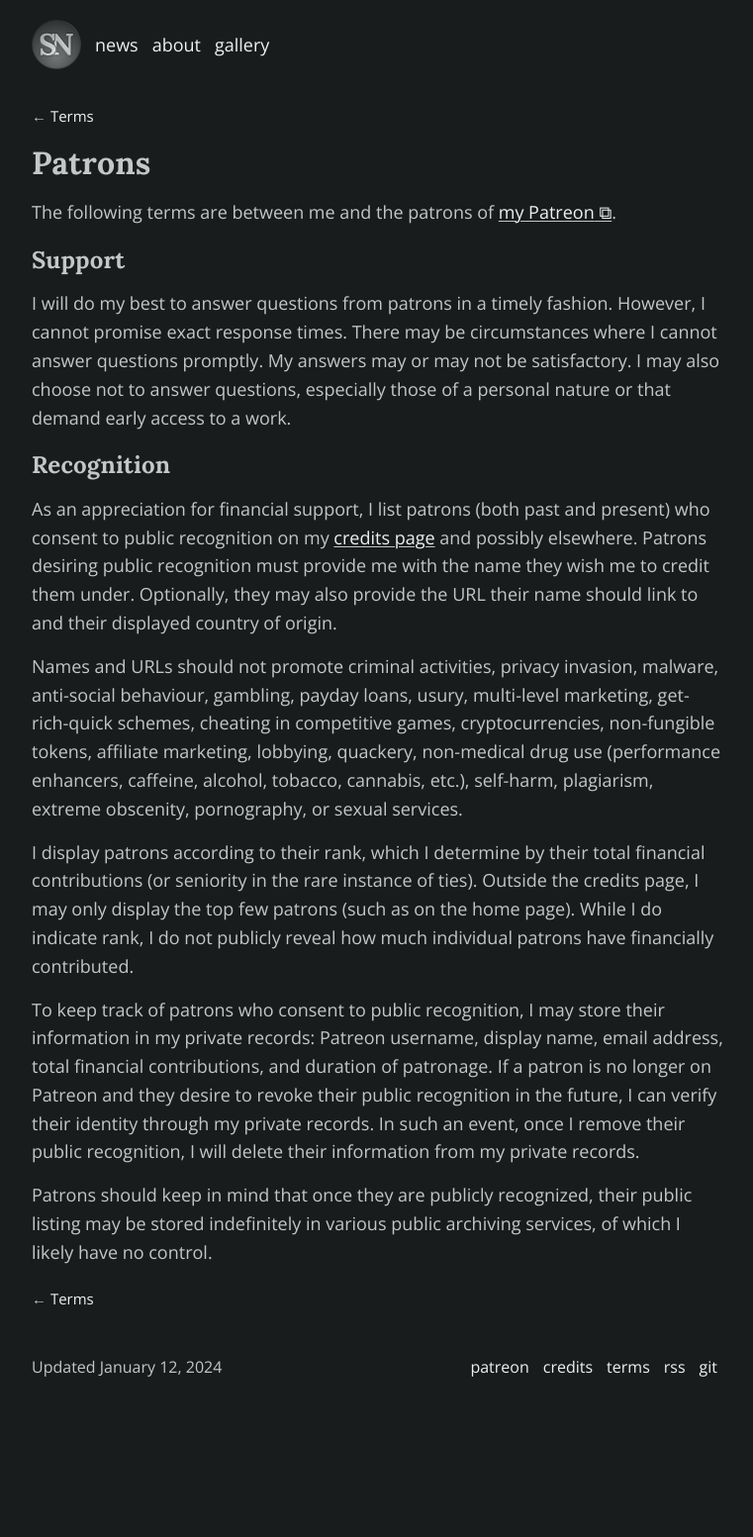
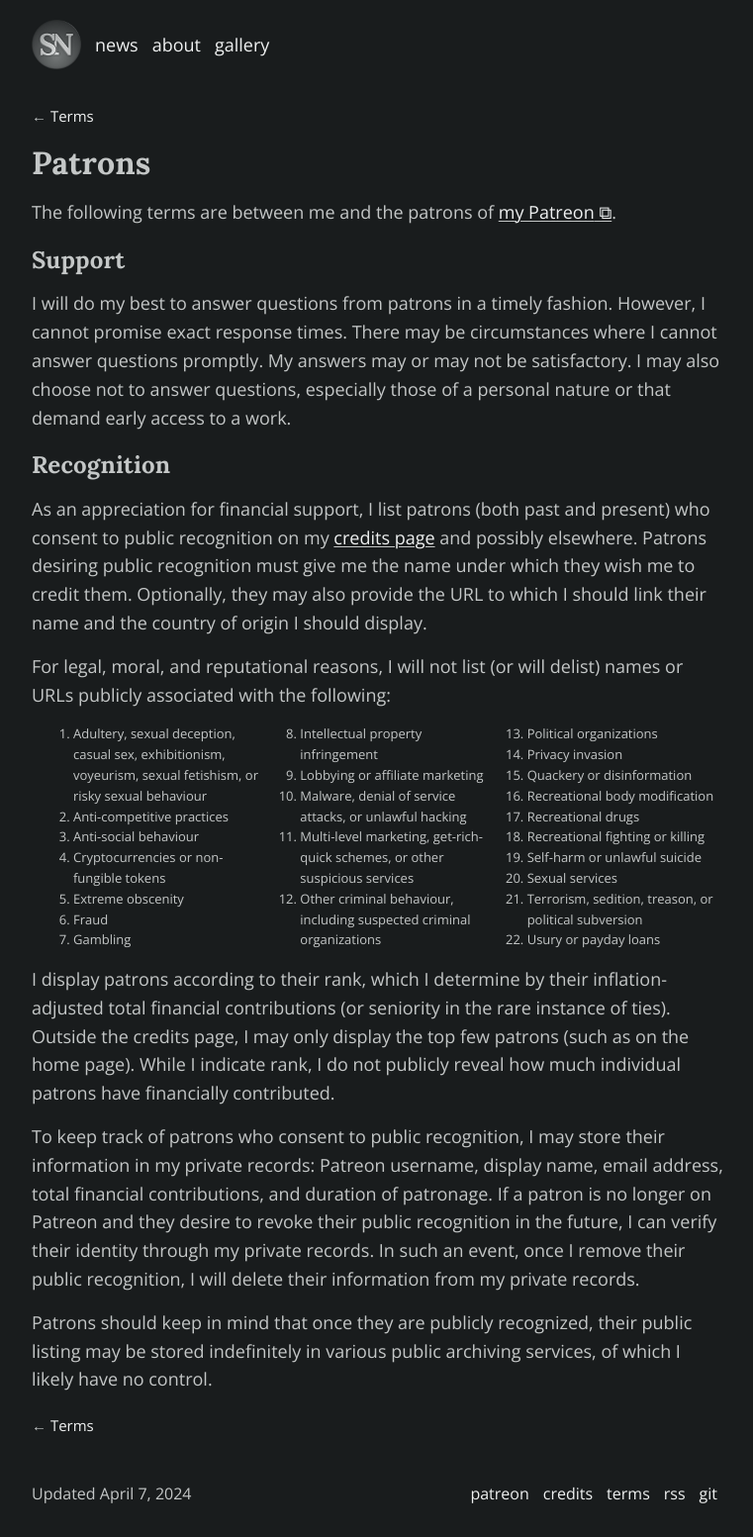
Before and after one commit to schizoidnightmares/schizoidnightmares.com, a Jekyll site: the page built from terms/patrons.md, in a window 1280 px wide. Shown: the whole page at 99% size, without its empty margins (258-1019 px from the left). Built offline with Jekyll 4.4.1, drawn with Linux system fonts in a browser that asks for light colours; before the commit the page ends 1424 px from its top, so only the background shows below that.

Commit message:
inflation-adjusted ranking, clarity, and restrictions

```diff
--- a/terms/patrons.md
+++ b/terms/patrons.md
@@ -1,7 +1,7 @@
 ---
 title: Patrons - Terms
 description: Terms for patrons
-last_modified_at: January 12, 2024
+last_modified_at: April 7, 2024
 return: Terms
 return-url: /terms/
 ---
@@ -13,11 +13,35 @@ The following terms are between me and the patrons of <a href="https://www.patre
 I will do my best to answer questions from patrons in a timely fashion. However, I cannot promise exact response times. There may be circumstances where I cannot answer questions promptly. My answers may or may not be satisfactory. I may also choose not to answer questions, especially those of a personal nature or that demand early access to a work.
 
 ## Recognition
-As an appreciation for financial support, I list patrons (both past and present) who consent to public recognition on my [credits page](/credits/) and possibly elsewhere. Patrons desiring public recognition must provide me with the name they wish me to credit them under. Optionally, they may also provide the URL their name should link to and their displayed country of origin.
+As an appreciation for financial support, I list patrons (both past and present) who consent to public recognition on my [credits page](/credits/) and possibly elsewhere. Patrons desiring public recognition must give me the name under which they wish me to credit them. Optionally, they may also provide the URL to which I should link their name and the country of origin I should display.
 
-Names and URLs should not promote criminal activities, privacy invasion, malware, anti-social behaviour, gambling, payday loans, usury, multi-level marketing, get-rich-quick schemes, cheating in competitive games, cryptocurrencies, non-fungible tokens, affiliate marketing, lobbying, quackery, non-medical drug use (performance enhancers, caffeine, alcohol, tobacco, cannabis, etc.), self-harm, plagiarism, extreme obscenity, pornography, or sexual services.
+For legal, moral, and reputational reasons, I will not list (or will delist) names or URLs publicly associated with the following:
 
-I display patrons according to their rank, which I determine by their total financial contributions (or seniority in the rare instance of ties). Outside the credits page, I may only display the top few patrons (such as on the home page). While I do indicate rank, I do not publicly reveal how much individual patrons have financially contributed.
+1. Adultery, sexual deception, casual sex, exhibitionism, voyeurism, sexual fetishism, or risky sexual behaviour
+1. Anti-competitive practices
+1. Anti-social behaviour
+1. Cryptocurrencies or non-fungible tokens
+1. Extreme obscenity
+1. Fraud
+1. Gambling
+1. Intellectual property infringement
+1. Lobbying or affiliate marketing
+1. Malware, denial of service attacks, or unlawful hacking
+1. Multi-level marketing, get-rich-quick schemes, or other suspicious services
+1. Other criminal behaviour, including suspected criminal organizations
+1. Political organizations
+1. Privacy invasion
+1. Quackery or disinformation
+1. Recreational body modification
+1. Recreational drugs
+1. Recreational fighting or killing
+1. Self-harm or unlawful suicide
+1. Sexual services
+1. Terrorism, sedition, treason, or political subversion
+1. Usury or payday loans
+{: .cols3}
+
+I display patrons according to their rank, which I determine by their inflation-adjusted total financial contributions (or seniority in the rare instance of ties). Outside the credits page, I may only display the top few patrons (such as on the home page). While I indicate rank, I do not publicly reveal how much individual patrons have financially contributed.
 
 To keep track of patrons who consent to public recognition, I may store their information in my private records: Patreon username, display name, email address, total financial contributions, and duration of patronage. If a patron is no longer on Patreon and they desire to revoke their public recognition in the future, I can verify their identity through my private records. In such an event, once I remove their public recognition, I will delete their information from my private records.
 
```
